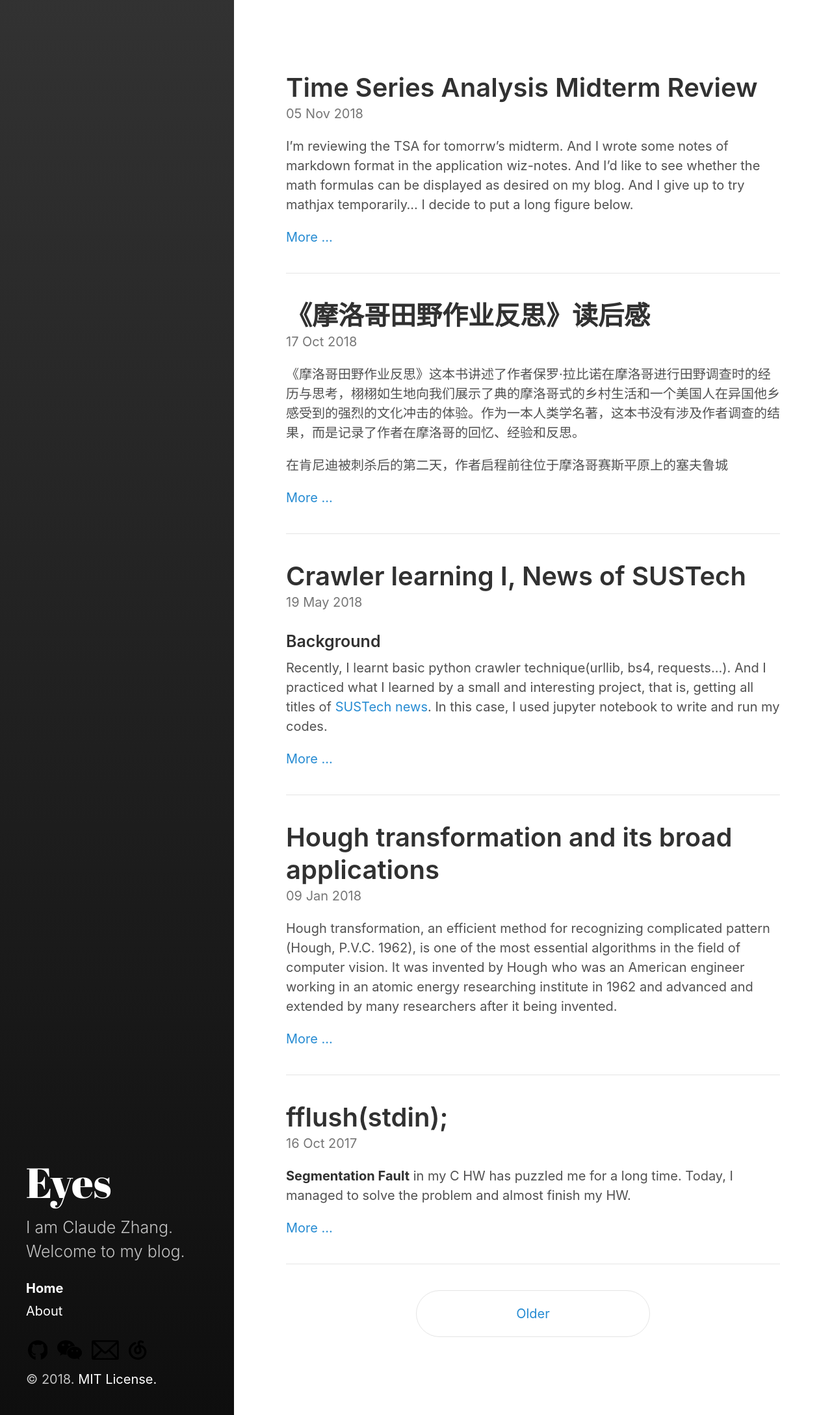
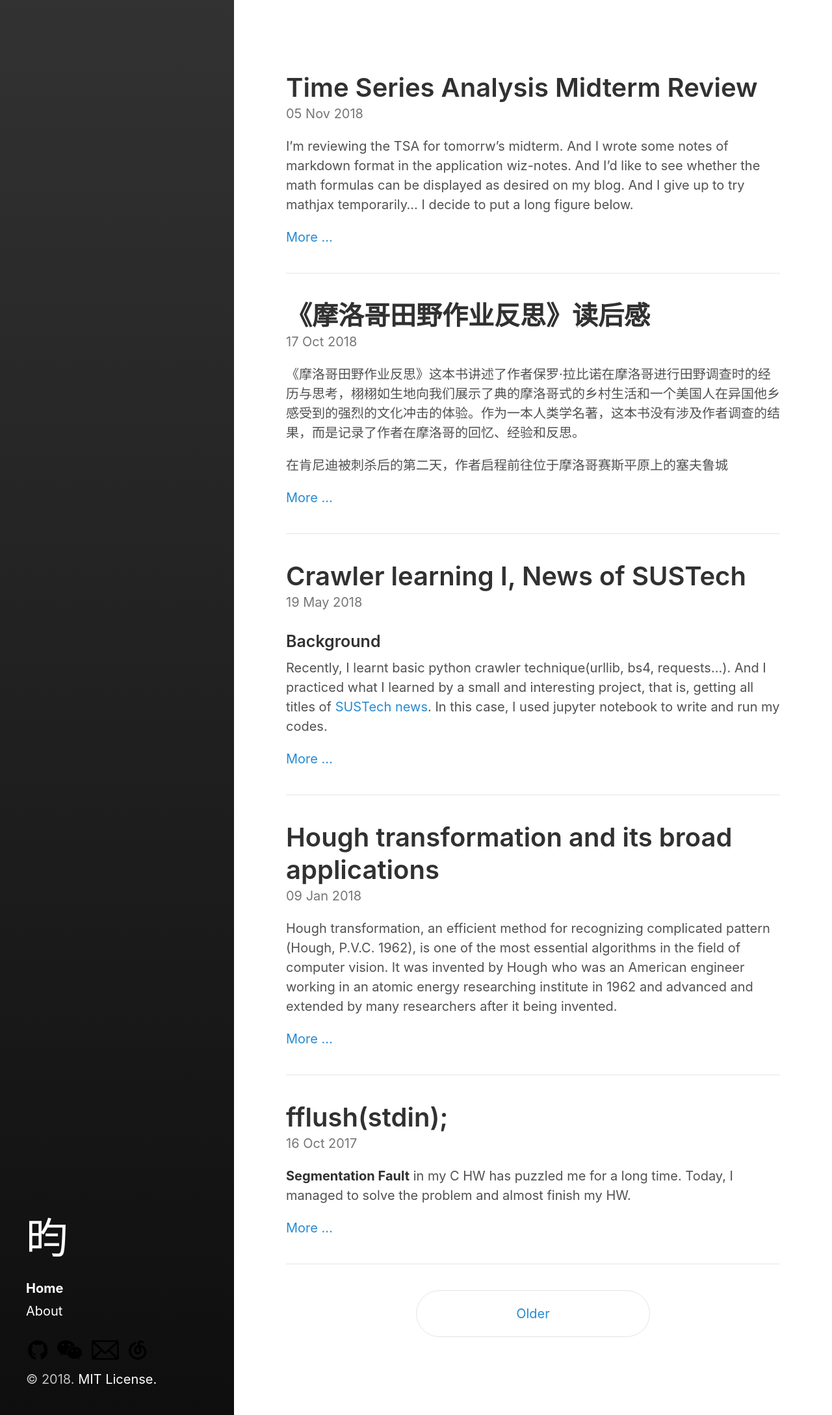
Before and after one commit to claude9493/claude9493.github.io, a Jekyll site: the page built from index.html, in a window 1280 px wide. Shown: the whole page at 65% size. Built offline with Jekyll 4.4.1, drawn with Linux system fonts in a browser that asks for light colours; the list of posts is cut into pages by our own code.

Commit message:
Update _config.yml

```diff
--- a/_config.yml
+++ b/_config.yml
@@ -3,9 +3,9 @@ markdown:         kramdown
 highlighter:      rouge
 
 # Setup
-title:            Eyes
+title:            昀
 tagline:          'Blog'
-description:      'I am Claude Zhang. Welcome to my blog.'
+description:      ''
 url:              http://claude9493.name/
 baseurl:          # the optional subpath of your site, e.g. "/blog"
                   # NB: This applies to all pages in your Jekyll site.
@@ -15,7 +15,7 @@ baseurl:          # the optional subpath of your site, e.g. "/blog"
 
 author:
   name:           'Y.Zhang'
-  url:            http://claude9493.name/
+  url:            http://claude9493.com/
 
 paginate:         5
 # paginate_path:    '/page:num'
```
